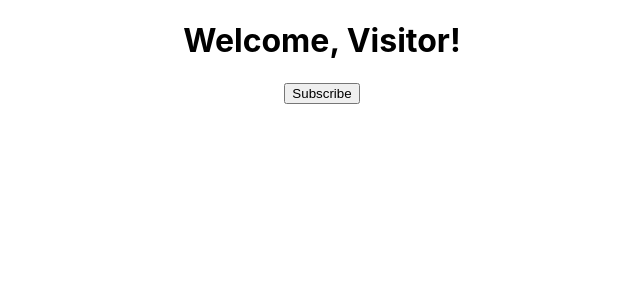
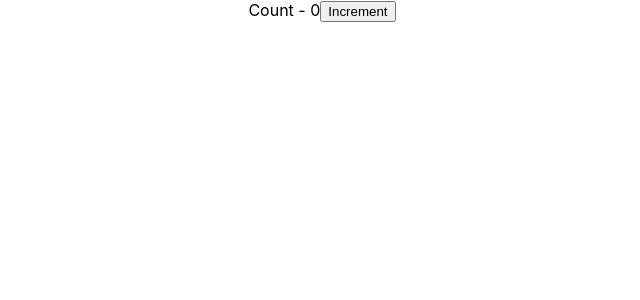
Before and after one commit to stephanygrace/tuts-reactjs, a React (Create React App) app: page / in a window 1280 px wide. Shown: the top 300 px of the page, without its empty margins (318-958 px from the left). Built offline with nearby package versions, Linux system fonts and the light colour scheme.

Commit message:
Using setState

```diff
--- a/src/App.js
+++ b/src/App.js
@@ -1,9 +1,10 @@
 import React, { Component } from 'react';
 import './App.css';
-import Greet from './components/Greet'
-import Welcome from './components/Welcome'
+// import Greet from './components/Greet'
+// import Welcome from './components/Welcome'
 // import Hello from './components/Hello'
-import Message from './components/Message'
+// import Message from './components/Message'
+import Counter from './components/Counter'
 
 class App extends Component {
   render () {
@@ -19,7 +20,7 @@
         <Welcome name="Doms" heroName="Superman" />
         <Welcome name="Domsyy" heroName="Supermanny" /> */}
 
-        <Message />
+        <Counter />
       </div>
     )
   }
--- /dev/null
+++ b/src/components/Counter.js
@@ -0,0 +1,33 @@
+import React, { Component } from "react";
+
+export class Counter extends Component {
+    constructor(props) {
+    super(props)
+
+      this.state = {
+            count: 0
+      }
+    }
+
+    increment() {
+      // parameter for setState (object that sets the current value, arrow function for new current value)
+        this.setState({
+          count: this.state.count + 1
+        },
+        () => {
+          console.log('Callback Value', this.state.count)
+        }
+      )
+        console.log(this.state.count)
+    }
+
+    render() {
+      return (
+        <div>Count - {this.state.count}
+        <button onClick={() => this.increment()}>Increment</button>
+        </div>
+      )
+    }
+}
+
+export default Counter;
```
